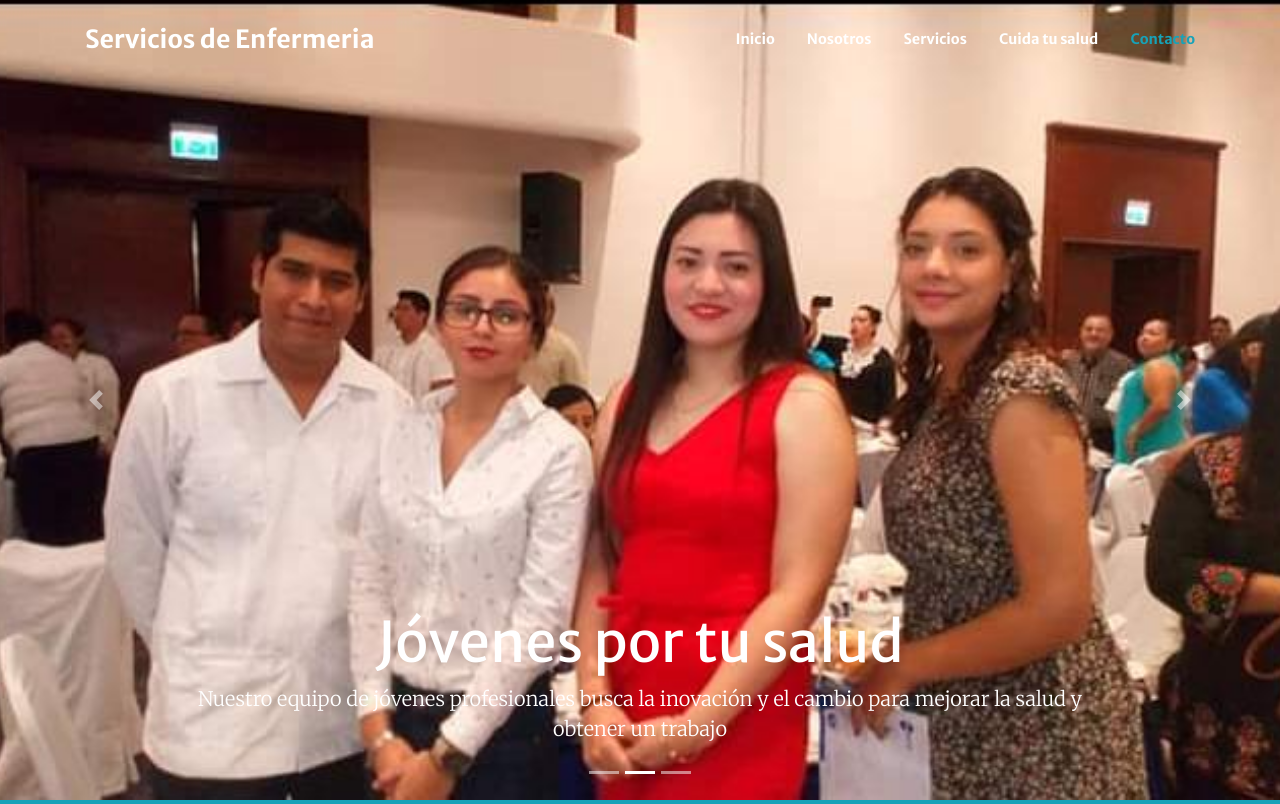
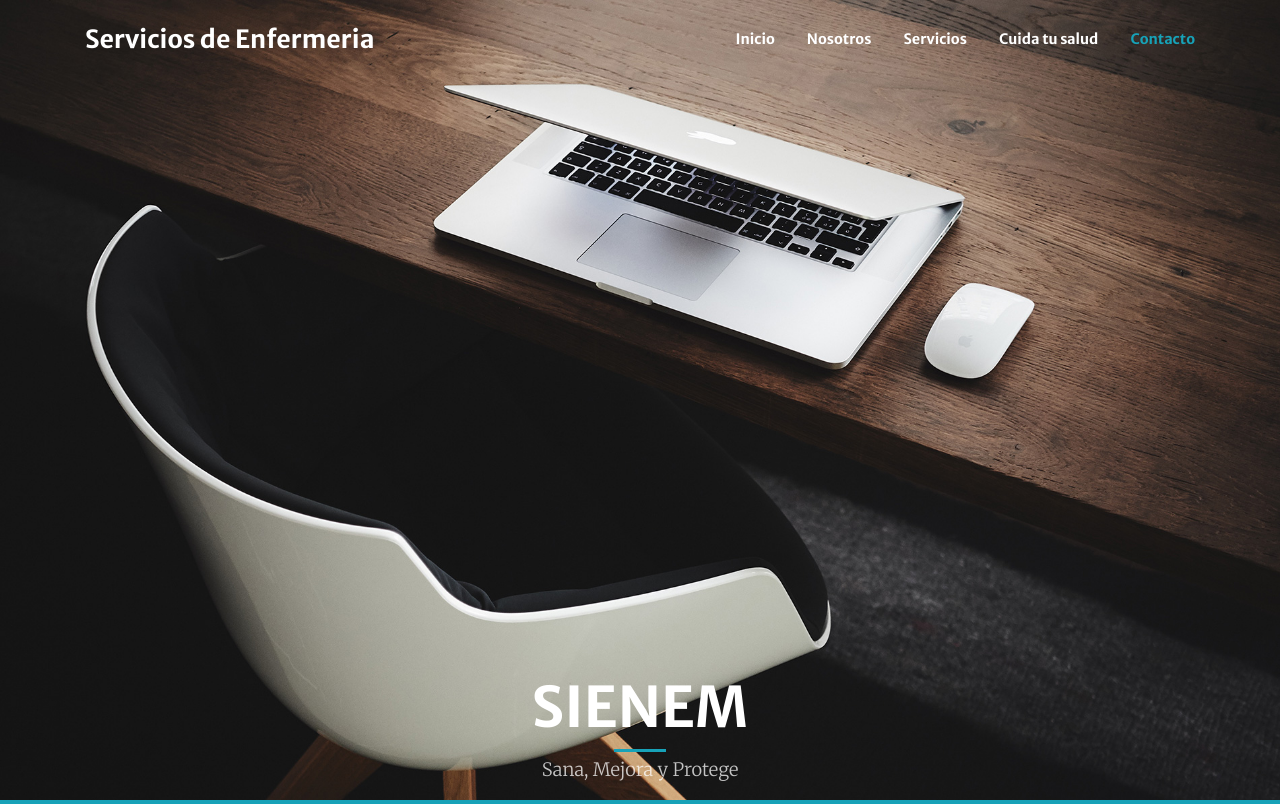
Before and after one commit to angelterron/SIENEM, a website with bundled scripts: page src/main/webapp/index.html in a window 1280 px wide. Shown: the top 804 px of the page. Built offline with nearby package versions, Linux system fonts and the light colour scheme.

Commit message:
Add files via upload

```diff
--- a/src/main/webapp/index.html
+++ b/src/main/webapp/index.html
@@ -67,44 +67,21 @@
         </nav>
 
         <!-- Masthead -->
-        <header>
-            <div id="carouselExampleIndicators" class="carousel slide" data-ride="carousel">
-                <ol class="carousel-indicators">
-                    <li data-target="#carouselExampleIndicators" data-slide-to="0" class="active"></li>
-                    <li data-target="#carouselExampleIndicators" data-slide-to="1"></li>
-                    <li data-target="#carouselExampleIndicators" data-slide-to="2"></li>
-                </ol>
-                <div class="carousel-inner" role="listbox">
-                    <!-- Slide One - Set the background image for this slide in the line below -->
-                    <div class="carousel-item active" style="background-image: url('img/slider1.jpg')">
-                        <div class="carousel-caption d-none d-md-block">
-                            <a class="">
-                                <h2 class="display-4">Equipo SIENEM</h2>
-                                <p class="lead">Nuestro equipo de trabajo guiado por nuestras coach</p>
-                            </a>
-                        </div>
+        <header class="masthead ">
+            <div class="container h-100" >
+                <div class="row h-100 align-content-end justify-content-center text-center" >
+                    <div class="col-lg-10 align-self-end">
+                      <h1 class="text-white font-weight-bold">SIENEM</h1>
+                      <hr class="divider my-1">
                     </div>
-                    <!-- Slide Two - Set the background image for this slide in the line below -->
-                    <div class="carousel-item" style="background-image: url('img/equipo.jpg')">
-                        <div class="carousel-caption d-none d-md-block">
-                            <a class="">
-                                <h2 class="display-4">Jóvenes por tu salud</h2>
-                                <p class="lead">Nuestro equipo de jóvenes profesionales busca la
-                                    inovación y el cambio para mejorar la salud y obtener un trabajo </p>
-                            </a>
-                        </div>
+                    <div class="col-lg-8 align-self-baseline">
+                      <p class="text-white-75 font-weight-light">Sana, Mejora y Protege </p>
+
                     </div>
                 </div>
-                <a class="carousel-control-prev" href="#carouselExampleIndicators" role="button" data-slide="prev">
-                    <span class="carousel-control-prev-icon" aria-hidden="true"></span>
-                    <span class="sr-only">Previous</span>
-                </a>
-                <a class="carousel-control-next" href="#carouselExampleIndicators" role="button" data-slide="next">
-                    <span class="carousel-control-next-icon" aria-hidden="true"></span>
-                    <span class="sr-only">Next</span>
-                </a>
             </div>
         </header>
+
 
         <!-- About Section -->
         <section class="page-section bg-primary" id="nosotros">
```
